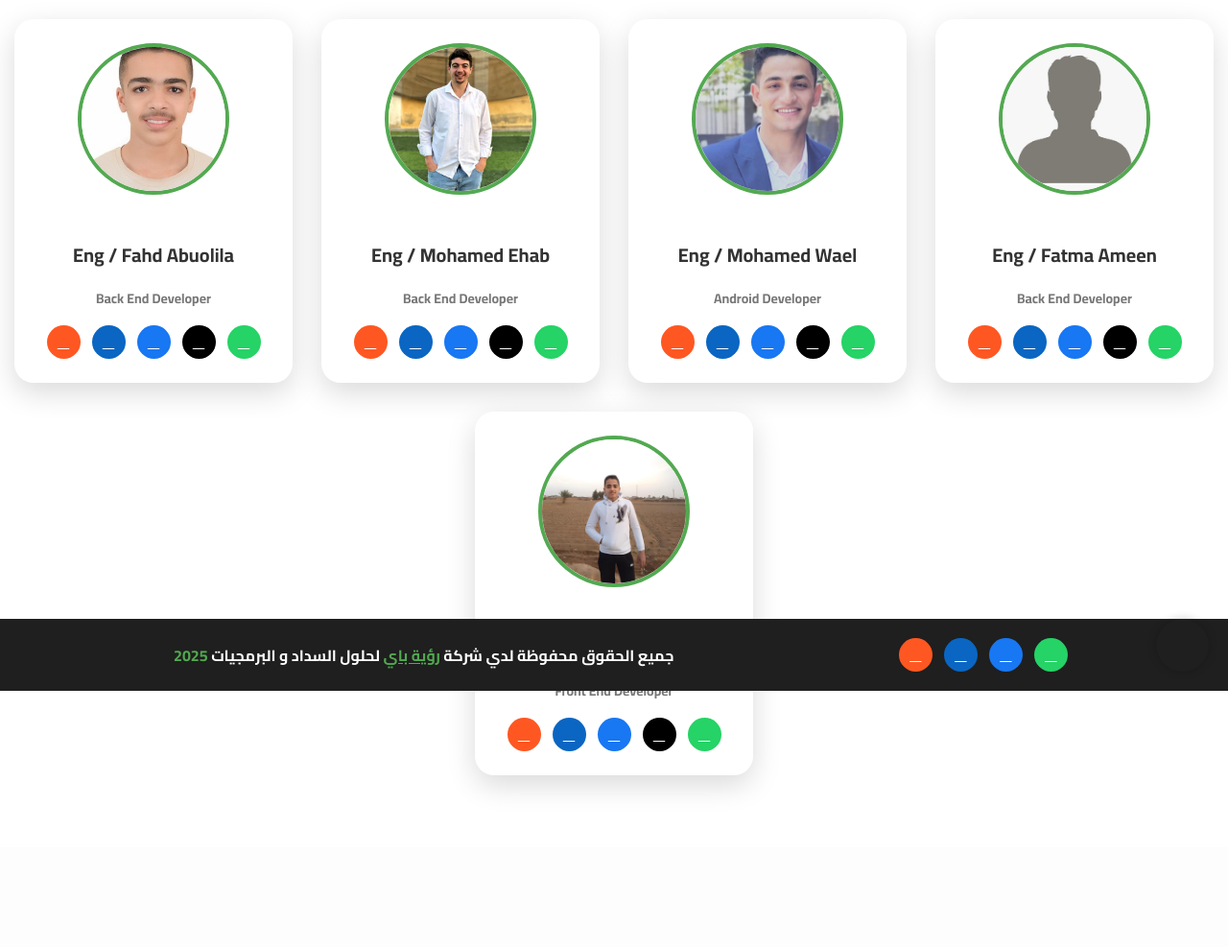
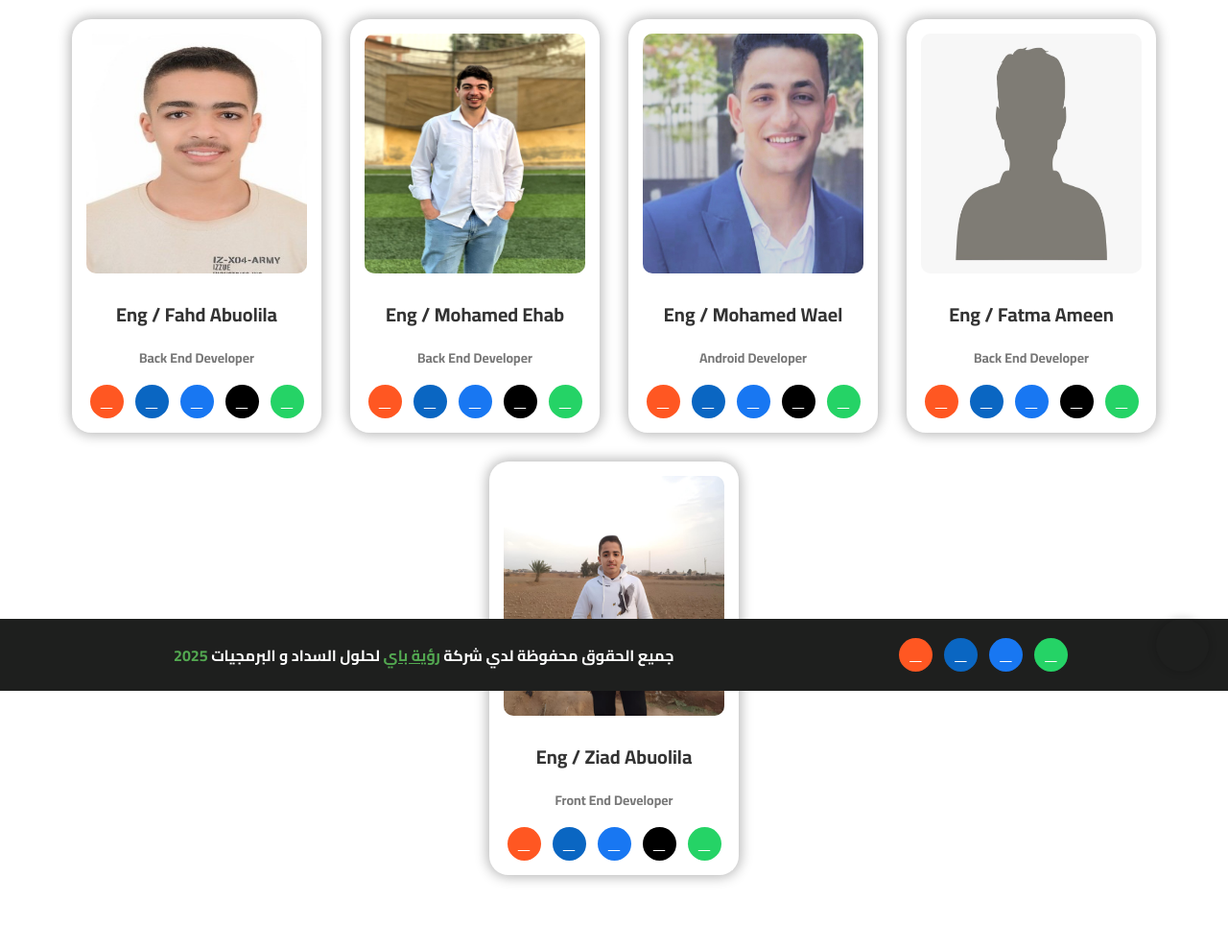
Before and after one commit to ziadabuolila/roaya_pay_website, a PHP site: page /ar/developers.html in a window 1280 px wide. Shown: the part 80-1067 px from the top of the page at 96% size. Before the commit the page ends 902 px from the top, so only its background shows below. Run offline with PHP 8.4, Linux system fonts and the light colour scheme; some libraries are stand-ins or nearby versions; some web fonts are replaced.

Commit message:
roaya pay website

```diff
--- a/ar/css/developers.css
+++ b/ar/css/developers.css
@@ -1,3 +1,7 @@
+* {
+    box-sizing: border-box;
+}
+
 .cards-wrapper {
     display: flex;
     align-items: center;
@@ -19,31 +23,29 @@
 .card {
     background: #fff;
     border-radius: 20px;
-    box-shadow: 0 10px 30px rgba(0, 0, 0, 0.15);
-    width: 250px;
+    box-shadow: 0 0 13px 2px rgba(0, 0, 0, 0.295);
+    width: 260px;
     text-align: center;
-    padding: 25px 20px;
+    padding: 15px;
     transition: transform 0.4s ease, box-shadow 0.4s ease;
 }
 
 .card:hover {
     transform: translateY(-10px);
-    box-shadow: 0 20px 40px rgba(0, 0, 0, 0.2);
+    box-shadow: 0 0 13px 5px rgba(0, 0, 0, 0.180);
 }
 
 .card img {
-    width: 150px;
-    height: 150px;
-    border-radius: 50%;
-    object-fit: cover;
-    border: 4px solid #53a951;
+    width: 100%;
+    height: 250px;
+    border-radius: 10px;
     margin-bottom: 15px;
     cursor: pointer;
 }
 
 .card h3 {
     font-size: 20px;
-    margin-bottom: 5px;
+    margin: 0 0 5px 0;
     color: #333;
 }
 
--- a/ar/developers.html
+++ b/ar/developers.html
@@ -469,32 +469,6 @@
             isDragging = false;
         });
     </script>
-    <script>
-        const cards = document.querySelectorAll(".card");
-        const modal = document.getElementById("imageModal");
-        const modalImg = document.getElementById("modalImage");
-        const modalName = document.getElementById("modalName");
-        const modalRole = document.getElementById("modalRole");
-        const closeBtn = document.querySelector(".close");
-        cards.forEach(card => {
-            const img = card.querySelector("img");
-            img.addEventListener("click", () => {
-                modalImg.src = img.src;
-                modalName.textContent = card.querySelector("h3").textContent;
-                modalRole.textContent = card.querySelector("p").textContent;
-                modalRole.textContent = card.querySelector("p").textContent;
-                modal.style.display = "flex";
-            });
-        });
-        closeBtn.addEventListener("click", () => {
-            modal.style.display = "none";
-        });
-        window.addEventListener("click", e => {
-            if (e.target === modal) {
-                modal.style.display = "none";
-            }
-        });
-    </script>
 </body>
 
 </html>
```
Also changed, not shown: en/css/developers.css (+12 -10 lines), en/developers.html (+0 -26 lines), ar/img/developers_imgs/Fahd Abuolila.jpeg, en/img/developers_imgs/Fahd Abuolila.jpeg.
